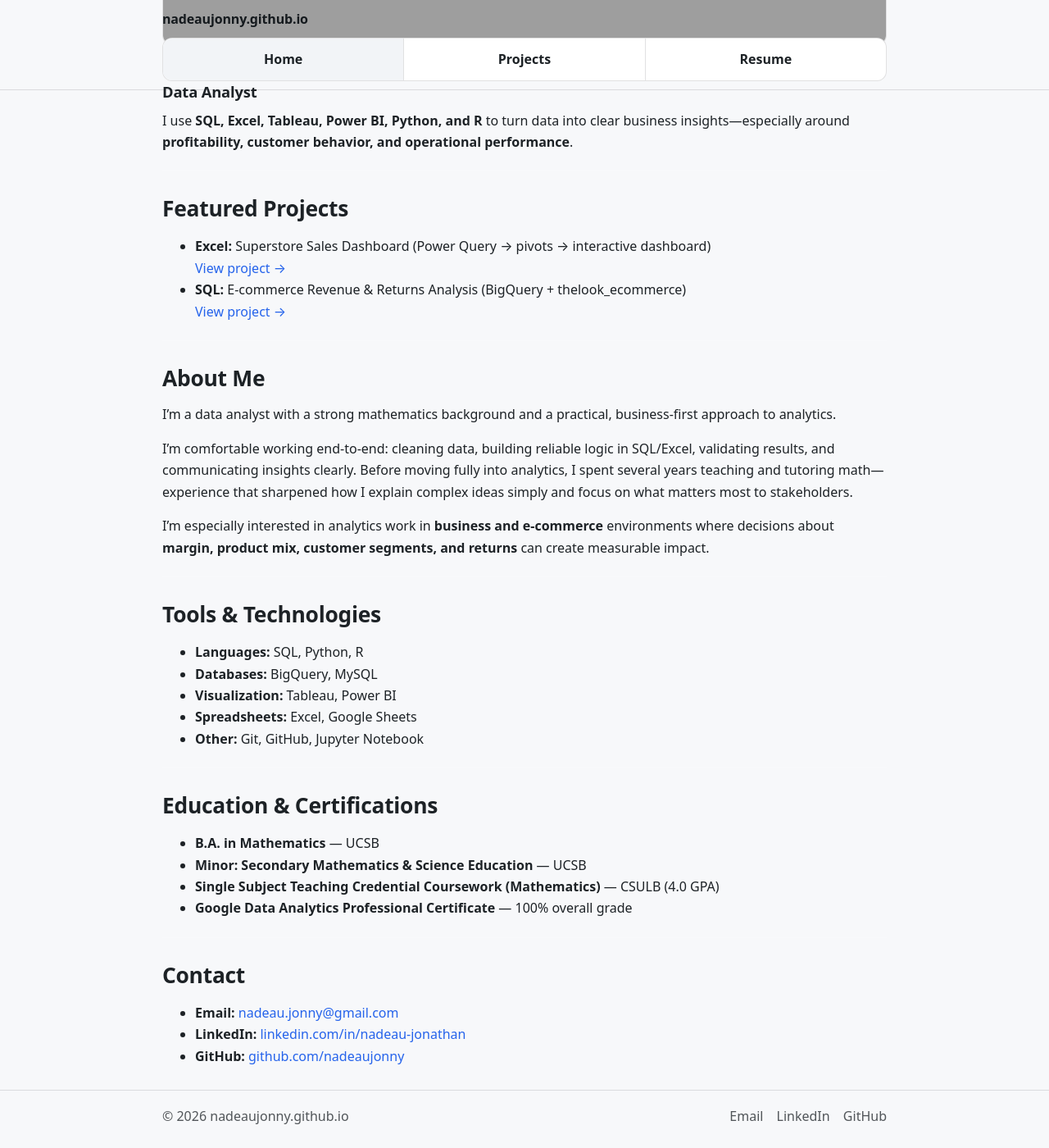
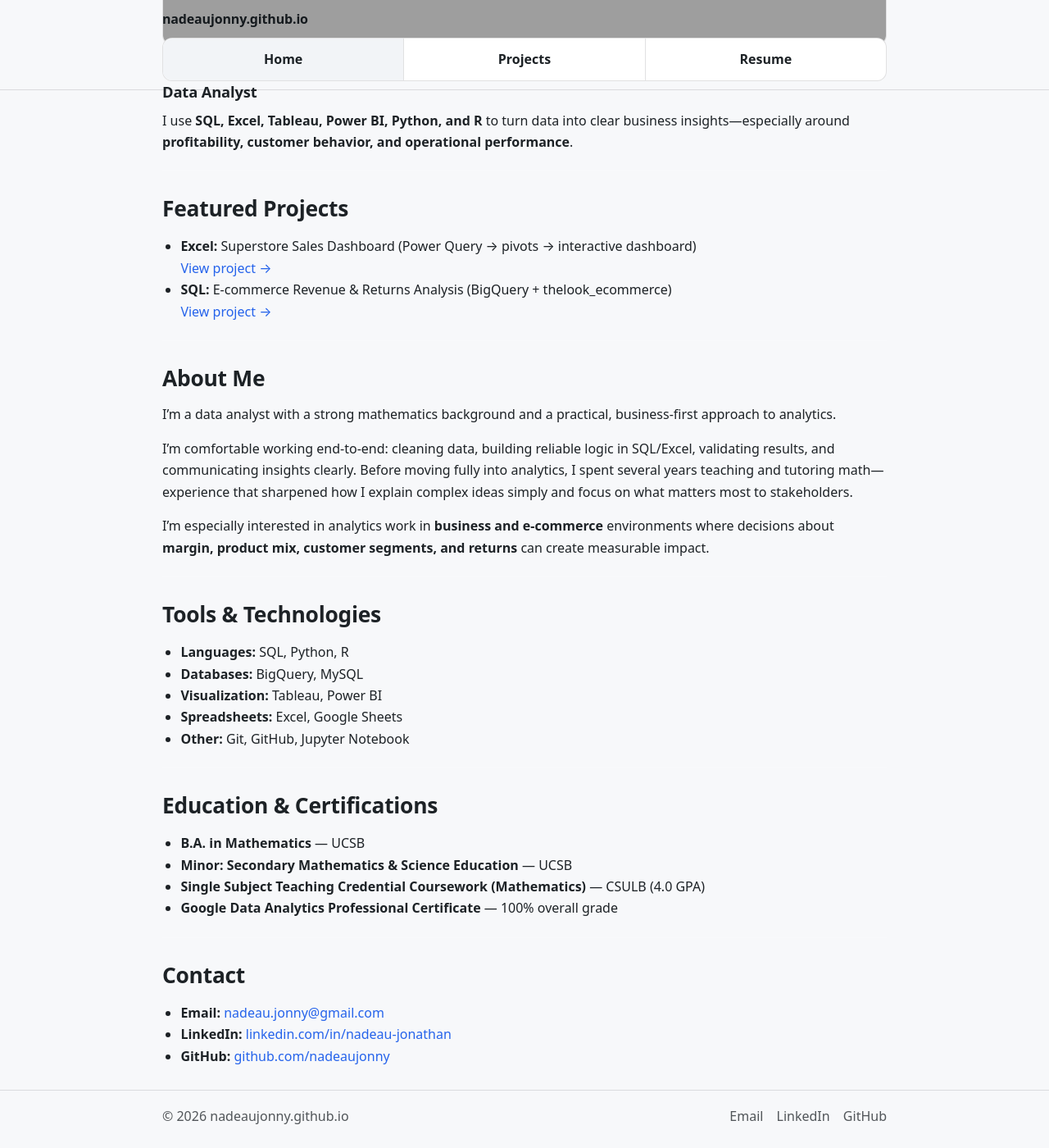
Before and after one commit to nadeaujonny/nadeaujonny.github.io, a Jekyll site: the page built from index.md, in a window 1280 px wide and 1400 px high, scrolled down 476 px. Shown: the whole window at 82% size. Built offline with Jekyll 4.4.1, drawn with Linux system fonts in a browser that asks for light colours; our own code applies the rules of GitHub Pages for plain Markdown files; grey boxes are pictures that could not be loaded.

Commit message:
Update style.css

```diff
--- a/assets/css/style.css
+++ b/assets/css/style.css
@@ -504,3 +504,19 @@ details[open] summary{
 details > div{
   padding: 16px 18px 18px; /* content padding */
 }
+
+/* Keep list bullets fully inside dropdown/content padding */
+details > div ul,
+details > div ol{
+  margin-left: 0;
+  padding-left: 1.4rem;   /* increase if you want more inset */
+  list-style-position: outside;
+}
+
+/* Safety: also applies to normal page lists (optional but recommended) */
+.page-content ul,
+.page-content ol{
+  margin-left: 0;
+  padding-left: 1.4rem;
+  list-style-position: outside;
+}
```
